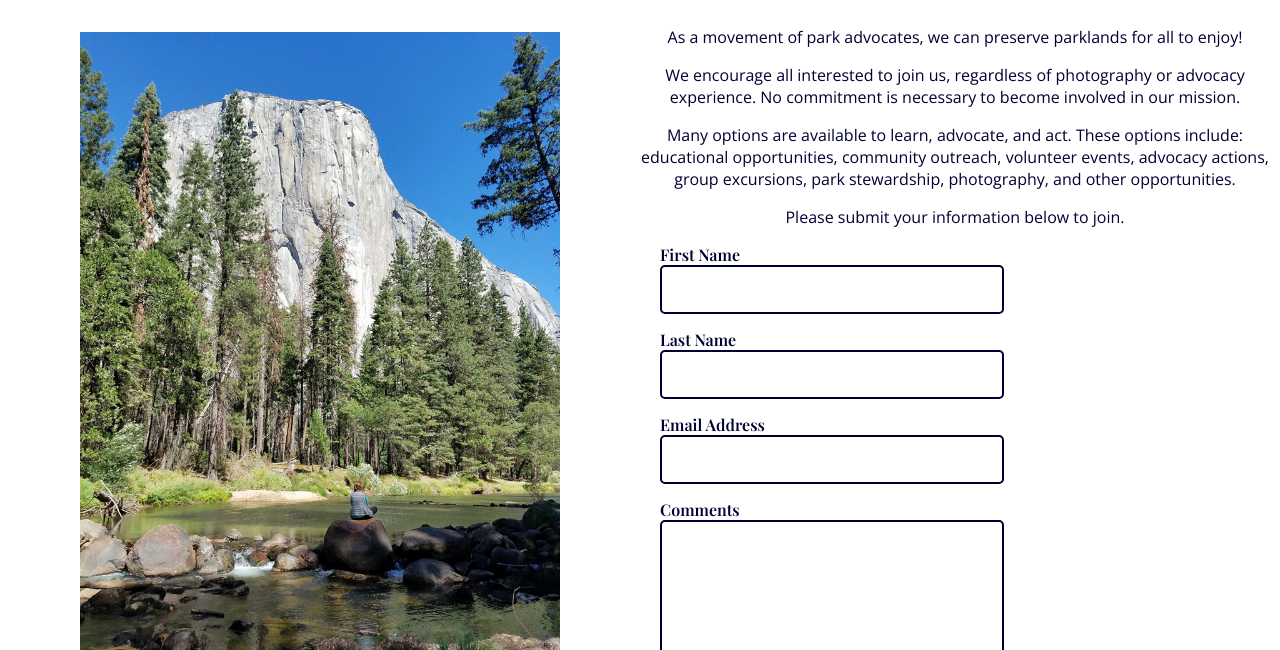
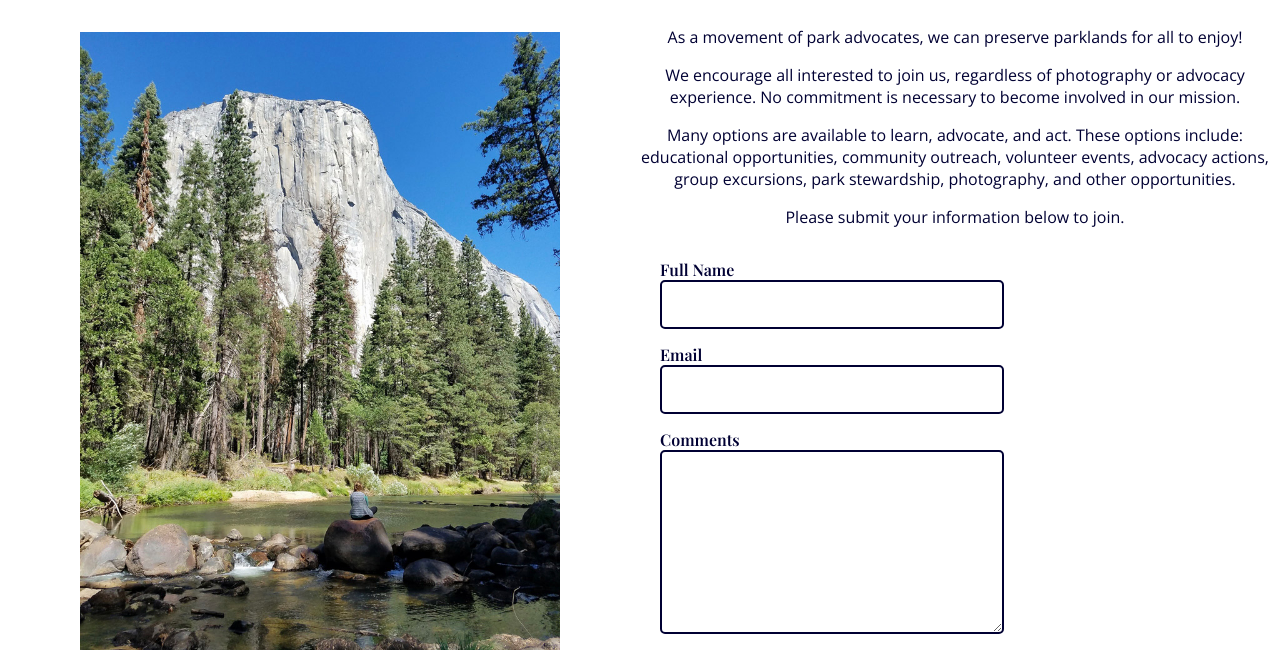
Before and after one commit to allisonplauer/parklands, a plain HTML site: page involve.html in a window 1280 px wide. Shown: the part 100-750 px from the top of the page. Drawn offline with nearby package versions, Linux system fonts and the light colour scheme.

Commit message:
added updated form and styles

```diff
--- a/css/main.css
+++ b/css/main.css
@@ -143,3 +143,8 @@ ul li:nth-child(odd) {
     margin-left: 20px;
     padding: 15px;
 }
+#error_message {
+    color: #ff0000;
+    margin-bottom: 15px;
+    margin-left: 20px;
+}
--- a/involve.html
+++ b/involve.html
@@ -13,6 +13,8 @@
         <!--CSS-->
         <link rel="stylesheet" href="css/main.css">
         <link rel="stylesheet" href="css/responsive.css">
+        <!--JAVASCRIPT-->
+        <script src="main.js"></script>
     </head>
     <body>
         <!--HEADER BEGIN-->
@@ -48,20 +50,17 @@
         </div>
         <!--CONTENT END-->
 
-        <!--GET INVOLVED FORM add form action below & js action "thank you msg"-->
+        <!--GET INVOLVED FORM use JS to validate email-->
         <div class="column-2">
-            <form>
+            <div id="error_message"></div>
+            <form id="involve_form" action="success.html" method="get" onsubmit="return validate();">
                 <div class="input-group">
-                    <div><label for="first-name">First Name</label></div>
-                    <div><input type="text" name="first-name" id="first-name"></div>
+                    <div><label for="full_name">Full Name</label></div>
+                    <div><input type="text" name="full_name" id="full_name"></div>
                 </div>
                 <div class="input-group">
-                    <div><label for="last-name">Last Name</label></div>
-                    <div><input type="text" name="last-name" id="last-name"></div>
-                </div>
-                <div class="input-group">
-                    <div><label for="email-address">Email Address</label></div>
-                    <div><input type="text" name="email-address" id="email-address"></div>
+                    <div><label for="email">Email</label></div>
+                    <div><input type="text" name="email" id="email"></div>
                 </div>
                 <div class="input-group">
                     <div><label for="comments">Comments</label></div>
```
